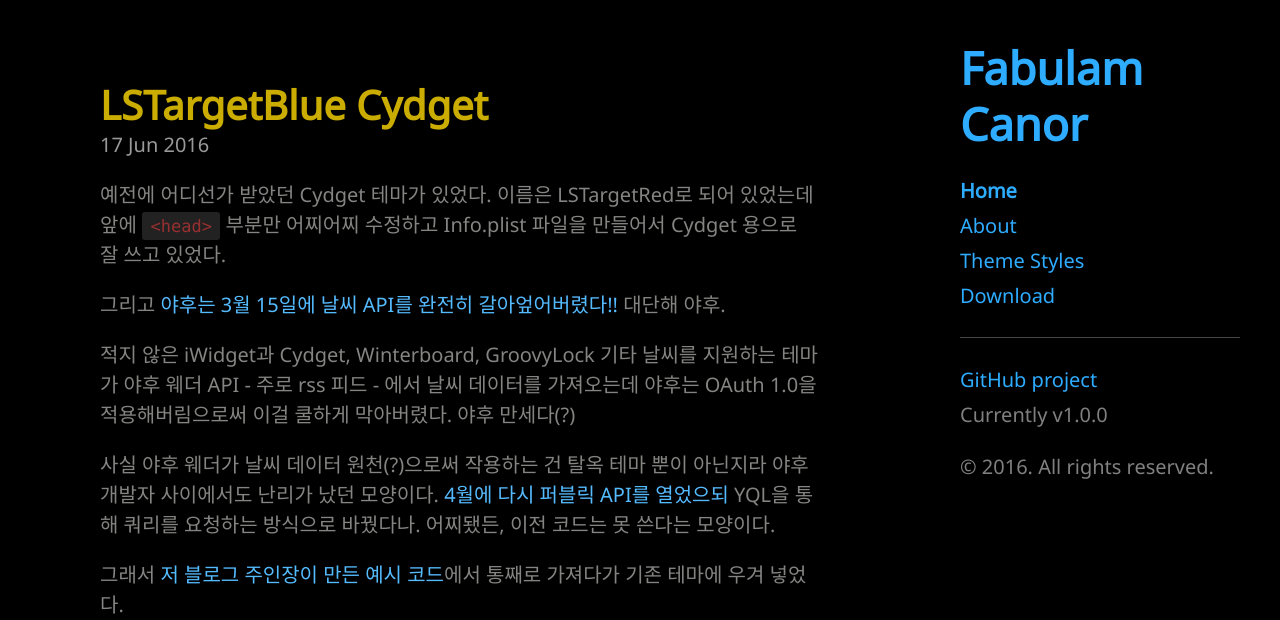
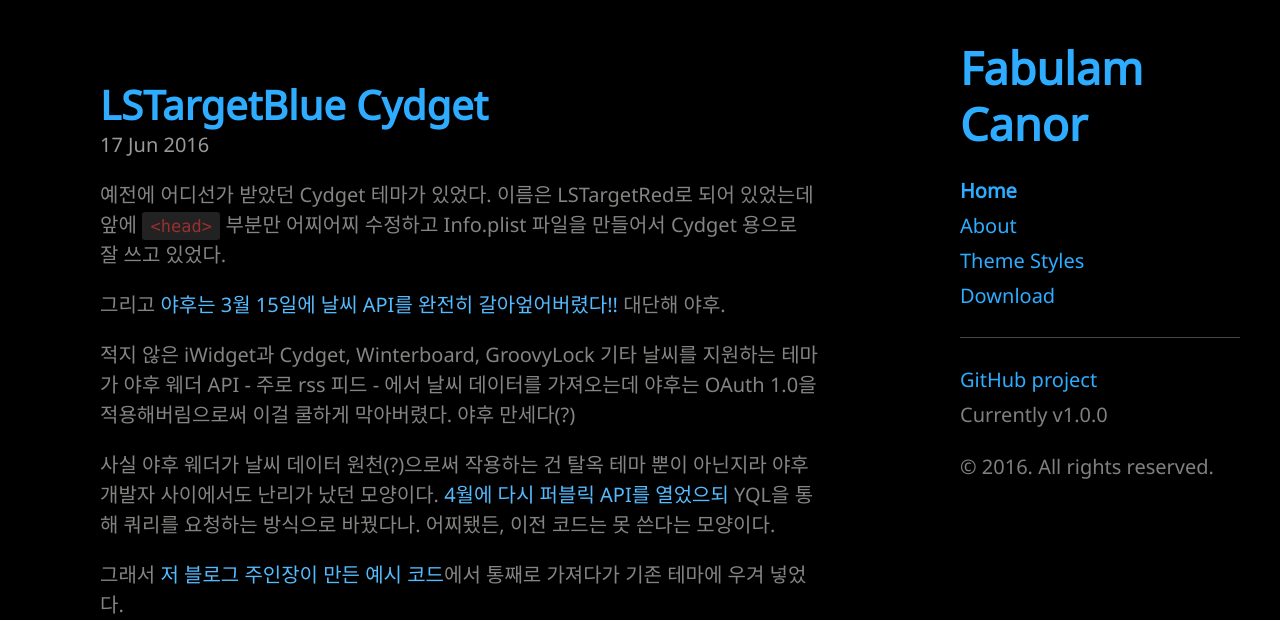
Before and after one commit to Canorus/canorus.github.io, a Jekyll site: the page built from index.html, in a window 1280 px wide and 1400 px high. Shown: the top 620 px of the window. Built offline with Jekyll 4.4.1, drawn with Linux system fonts in a browser that asks for light colours; the list of posts is cut into pages by our own code; grey boxes are pictures that could not be loaded.

Commit message:
Theme modification

```diff
--- a/public/css/blackdoc.css
+++ b/public/css/blackdoc.css
@@ -276,7 +276,7 @@
 .page-title,
 .post-title,
 .post-title a {
-  color: #caad00;
+  color: #2EACFF;
 }
 
 /*
```
